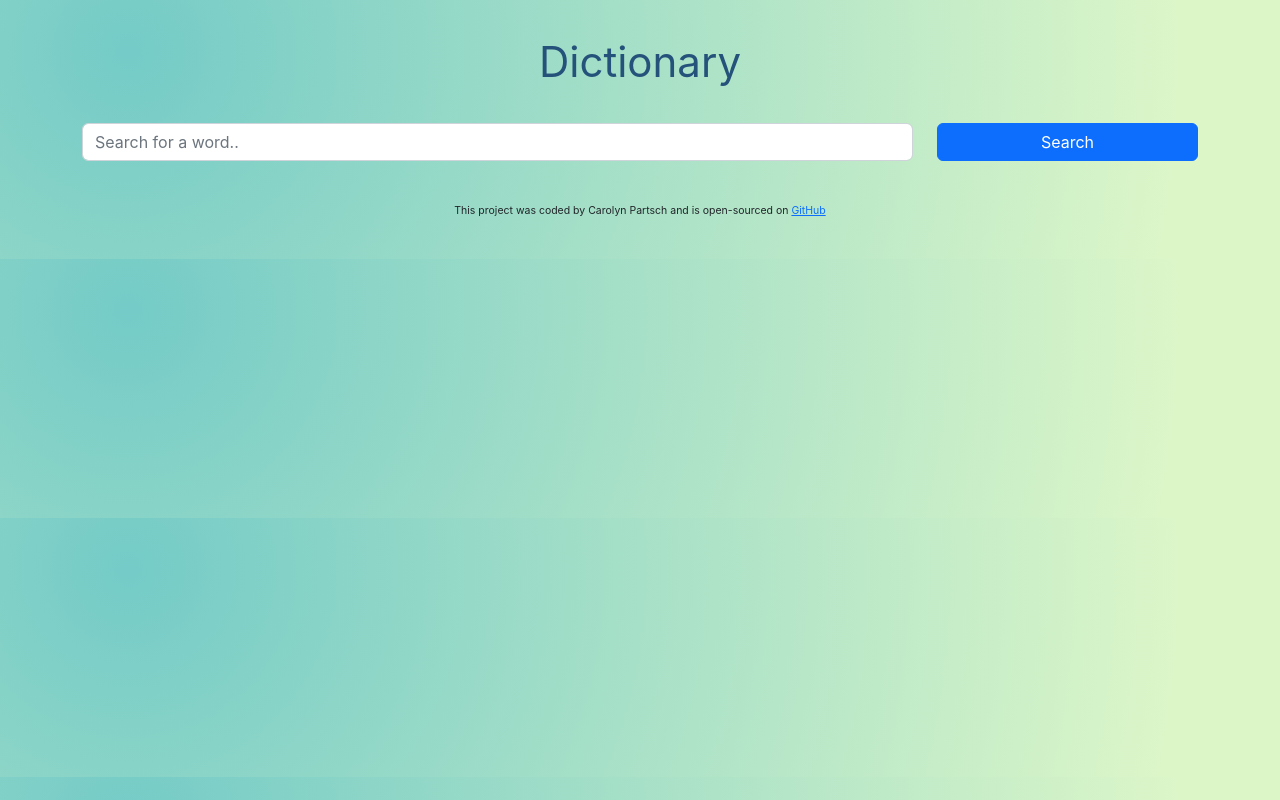
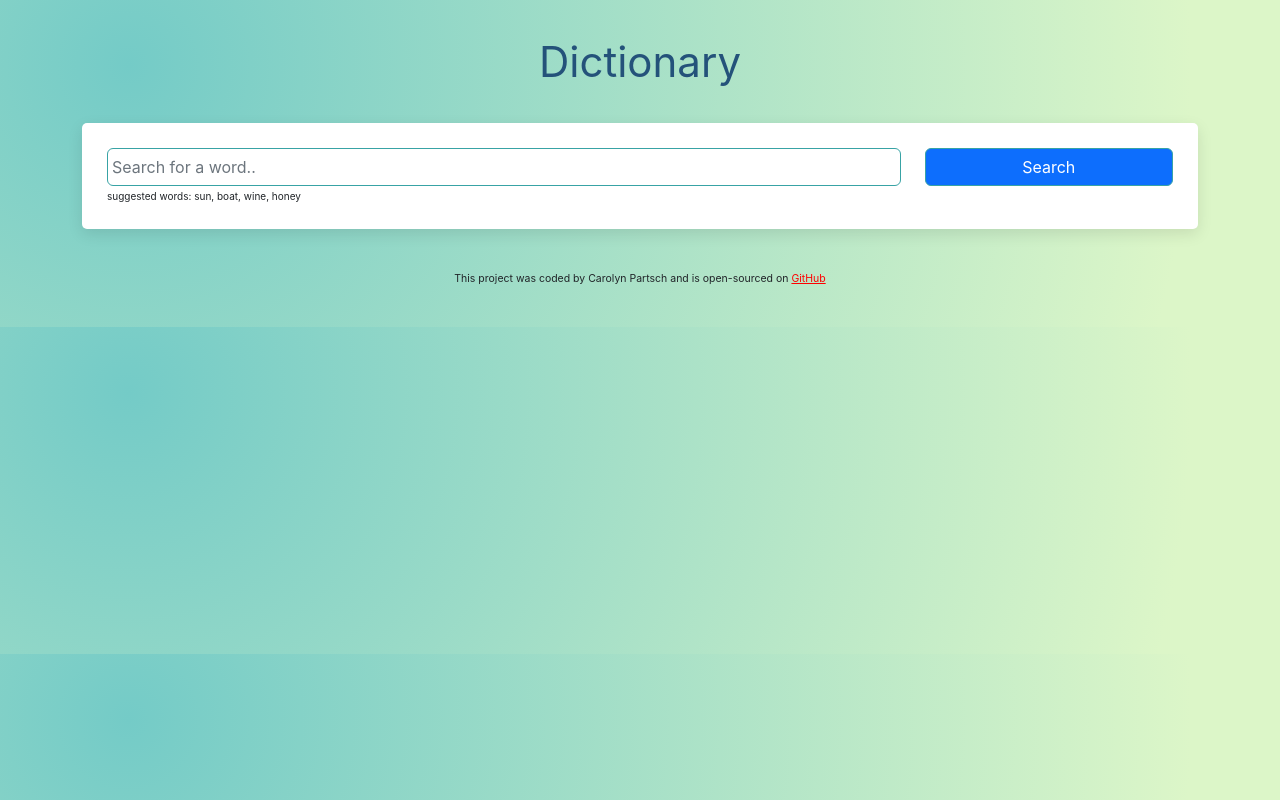
Before and after one commit to cspartsch/dictionary-project, a React (Create React App) app: page / in a window 1280 px wide. Built offline with nearby package versions, Linux system fonts and the light colour scheme; the HTML template or start-up script is replaced by a standard one.

Commit message:
Page Styling

```diff
--- a/src/App.css
+++ b/src/App.css
@@ -2,6 +2,9 @@ body{
  background: radial-gradient(circle at 10% 20%, rgb(116, 203, 199) 0%, rgb(220, 246, 200) 90%);
 }
 
+a {
+    color:red;
+}
 .App-header {
   font-size: 42px;
   text-align: center;
--- a/src/Dictionary.css
+++ b/src/Dictionary.css
@@ -1,4 +1,25 @@
 .Dictionary {
-display: block;
-margin: 0 auto;
+  display: block;
+  margin: 0 auto;
 }
+
+.Dictionary section {
+  background: white;
+  padding: 25px;
+  border-radius: 5px;
+  box-shadow: 0px 5px 15px rgb(0 0 0 / 10%);
+  margin: 20px 0;
+}
+
+.Dictionary input {
+    border-radius: 6px;
+    padding: 6px 4px;
+    border: 1px solid #38A3A5;
+
+}
+
+.Dictionary .hint{
+    font-size: 10px;
+    margin-top: 3px;
+
+}
--- a/src/Dictionary.js
+++ b/src/Dictionary.js
@@ -24,6 +24,7 @@ export default function Dictionary() {
   }
   return (
     <div className="Dictionary">
+      <section>
         <form onSubmit={search}>
           <div className="row">
             <div className="col-9">
@@ -43,6 +44,10 @@ export default function Dictionary() {
             </div>
           </div>
         </form>
+        <div className="hint">
+            suggested words: sun, boat, wine, honey
+        </div>
+      </section>
       <Results results={results} />
     </div>
   );
--- a/src/Results.js
+++ b/src/Results.js
@@ -7,20 +7,21 @@ export default function Results(props) {
   if (props.results) {
     return (
       <div className="Results">
+        <section>
           <h2 className="searchResults">{props.results.word}</h2>
-        {props.results.phonetics.map(function (phonetic, index){
+          {props.results.phonetics.map(function (phonetic, index) {
             return (
-                <div key={index}
->
-    <Phonetics phonetics={phonetic}/>
+              <div key={index}>
+                <Phonetics phonetics={phonetic} />
               </div>
             );
           })}
+          </section>
           {props.results.meanings.map(function (meaning, index) {
             return (
-            <div key={index}>
+              <section key={index}>
                 <Meaning meaning={meaning} />
-            </div>
+                </section>
             );
           })}
       </div>
```
Lines whose indentation alone changed are shown as unchanged.
